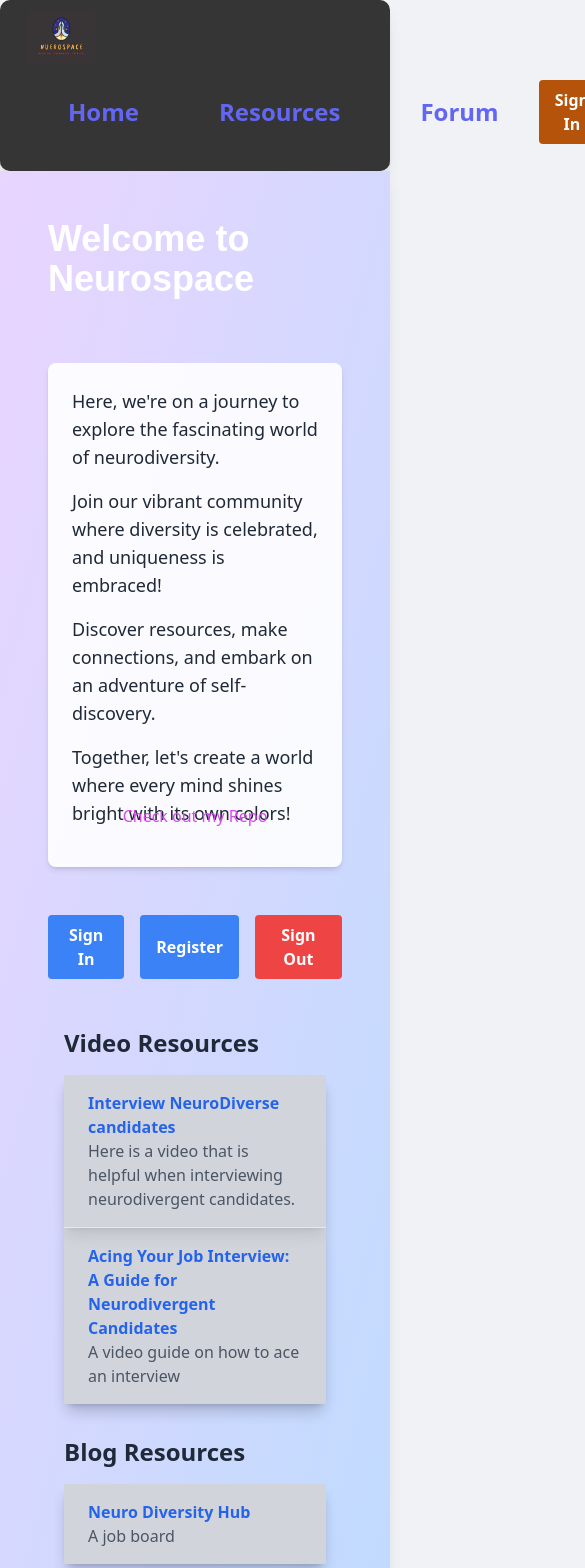
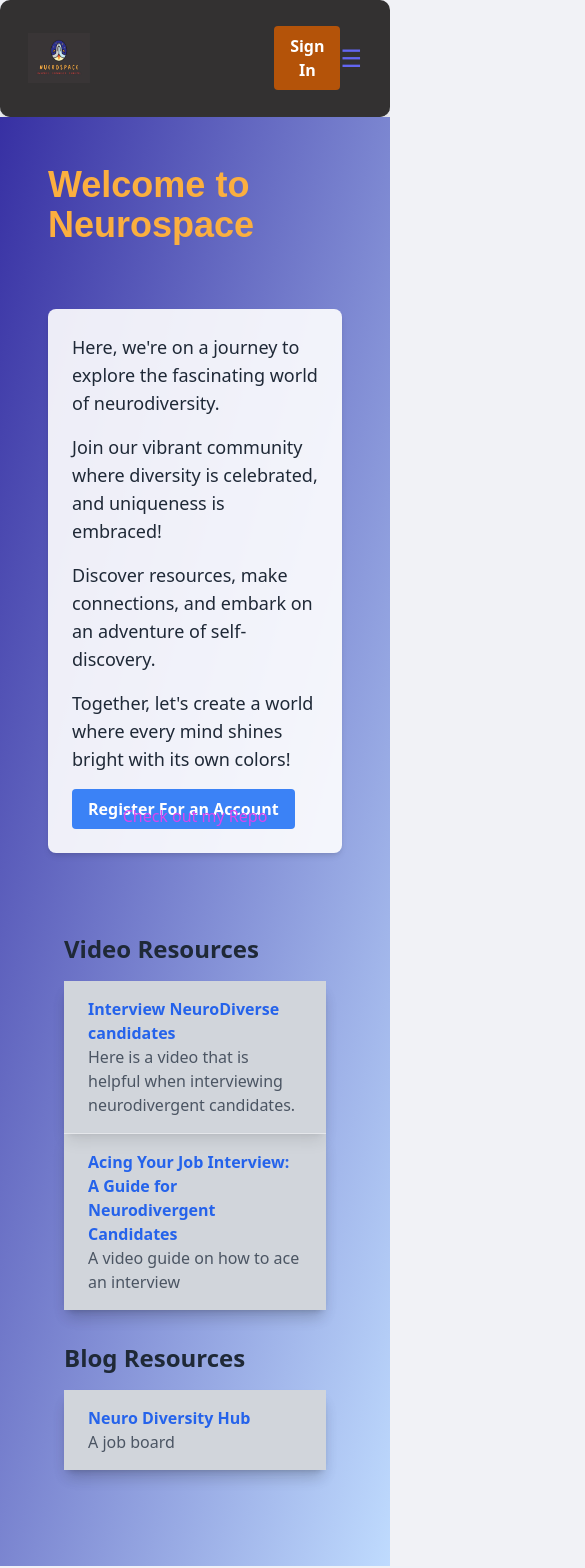
Before and after one commit to MonBoza/NeuroSpace, a React (Vite) app in the folder frontend/: page / in a window 390 px wide. Shown: the top 1568 px of the page, 585 px wide, since content can reach past the window. Built offline with nearby package versions, Linux system fonts and the light colour scheme; a web font is replaced by a local one.

Commit message:
Update logo and header styling, add hamburger menu to the header, and update home page styling

```diff
--- a/frontend/src/Components/Header.jsx
+++ b/frontend/src/Components/Header.jsx
@@ -1,18 +1,13 @@
-import React from 'react';
+import React, { useState } from 'react';
 import Logo from '../assets/img/logo.jpeg';
-import { useState } from 'react';
 import { useNavigate } from 'react-router-dom';
 
-
-
-
 const Header = () => {
-
   const [isAuthenticated, setIsAuthenticated] = useState(false);
   const [token, setToken] = useState("");
   const [userName, setUserName] = useState("");
+  const [isMenuOpen, setIsMenuOpen] = useState(false);
   const navigate = useNavigate();
-
 
   const handleSignOut = () => {
     localStorage.removeItem("token");
@@ -21,23 +16,28 @@ const navigate = useNavigate();
     setUserName("");
     setIsAuthenticated(false);
     navigate("/");
-  }
+  };
+
+  const toggleMenu = () => {
+    setIsMenuOpen(!isMenuOpen);
+  };
+
   return (
     <header className="shadow-lg position-fixed px-7">
-      <div className="">
+      <div className="flex justify-between items-center py-4">
+        <div>
           <img
             id='logo'
             src={Logo}
             alt="Logo"
-          className="h-1/5 w-1/5 rounded-1/2"
+            className="h-1/4 w-1/4 rounded-1/2"
           />
         </div>
-      <nav className="flex justify-between items-center py-4">
-        <div className="flex justify-between items-center">
+        <nav className="hidden lg:flex items-center">
           <a href="/" className="text-2xl text-indigo-500 px-10 font-bold">Home</a>
           <a href="/resources" className="text-2xl text-indigo-500 px-10 font-bold">Resources</a>
           <a href="/ForumList" className="text-2xl text-indigo-500 px-10 font-bold">Forum</a>
-        </div>
+        </nav>
         <div>
           {isAuthenticated ? (
             <button className="bg-amber-700 hover:bg-amber-600 text-white font-bold py-2 px-4 rounded" onClick={handleSignOut}>
@@ -49,11 +49,34 @@ const navigate = useNavigate();
             </button>
           )}
         </div>
-      </nav>
+        <button className="block lg:hidden text-2xl text-indigo-500 ml-auto" onClick={toggleMenu}>
+          &#9776; {/* Hamburger icon */}
+        </button>
+      </div>
+      {/* Mobile menu */}
+      {isMenuOpen && (
+        <div className="lg:hidden bg-gray-100 py-4">
+          <a href="/" className="block text-lg text-indigo-500 px-4 py-2 border-b border-gray-300">Home</a>
+          <a href="/resources" className="block text-lg text-indigo-500 px-4 py-2 border-b border-gray-300">Resources</a>
+          <a href="/ForumList" className="block text-lg text-indigo-500 px-4 py-2 border-b border-gray-300">Forum</a>
+        </div>
+      )}
+      {/* Sign In/Sign Out button for mobile */}
+      {isMenuOpen && (
+        <div className="lg:hidden py-4">
+          {isAuthenticated ? (
+            <button className="block text-lg text-indigo-500 px-4 py-2 mx-auto" onClick={handleSignOut}>
+              Sign Out
+            </button>
+          ) : (
+            <button onClick={() => navigate('/signin')} className="block text-lg text-indigo-500 px-4 py-2 mx-auto">
+              Sign In
+            </button>
+          )}
+        </div>
+      )}
     </header>
   );
 };
 
 export default Header;
-
-// add hamburger menu to the header
--- a/frontend/src/Components/Home.jsx
+++ b/frontend/src/Components/Home.jsx
@@ -26,22 +26,24 @@ const Home = () => {
 
   return (
     <>
-      <div className="min-h-screen flex flex-col lg:flex-row justify-between items-start bg-gradient-to-br from-purple-200 to-blue-200 shadow-lg p-8">
+      <div className="min-h-screen flex flex-col lg:flex-row justify-between items-start bg-gradient-to-br from-indigo-800 to-blue-200 shadow-lg p-8">
         <div className="lg:w-1/2 p-4">
-          <h1 className="text-4xl font-bold mb-8 text-white">Welcome to Neurospace</h1>
+          <h1 className="text-4xl font-bold mb-8">Welcome to Neurospace</h1>
           <div className="max-w-prose mx-auto text-left py-8">
             <div className="bg-white bg-opacity-90 p-6 rounded-lg shadow-md">
               <p className="text-lg mb-4 text-gray-800">Here, we're on a journey to explore the fascinating world of neurodiversity.</p>
               <p className="text-lg mb-4 text-gray-800">Join our vibrant community where diversity is celebrated, and uniqueness is embraced!</p>
               <p className="text-lg mb-4 text-gray-800">Discover resources, make connections, and embark on an adventure of self-discovery.</p>
               <p className="text-lg mb-4 text-gray-800">Together, let's create a world where every mind shines bright with its own colors!</p>
+            <button className="bg-blue-500 hover:bg-blue-700 text-white font-bold py-2 px-4 rounded" onClick={handleRegister}>Register For an Account</button>
             </div>
+
           </div>
-          <div className="flex space-x-4 mt-4">
-            <button className="bg-blue-500 hover:bg-blue-700 text-white font-bold py-2 px-4 rounded" onClick={handleSignIn}>Sign In</button>
-            <button className="bg-blue-500 hover:bg-blue-700 text-white font-bold py-2 px-4 rounded" onClick={handleRegister}>Register</button>
-            <button className="bg-red-500 hover:bg-red-700 text-white font-bold py-2 px-4 rounded" onClick={handleSignOut}>Sign Out</button>
-          </div>
+
+            {/* <button className="bg-blue-500 hover:bg-blue-700 text-white font-bold py-2 px-4 rounded" onClick={handleSignIn}>Sign In</button>
+
+            {/* <button className="bg-red-500 hover:bg-red-700 text-white font-bold py-2 px-4 rounded" onClick={handleSignOut}>Sign Out</button> */}
+
         </div>
         <div className="lg:w-1/2 lg:h-auto p-4">
           <div className="flex justify-end">
--- a/frontend/src/input.css
+++ b/frontend/src/input.css
@@ -5,7 +5,7 @@
 
 
 header {
-  background-color: rgba(37, 36, 36, 0.917);
+  background-color: rgba(38, 36, 36, 0.933);
   border-bottom: 1px solid #333;
   padding: 10px 0;
   text-align: center;
```
Lines whose indentation alone changed are shown as unchanged.
